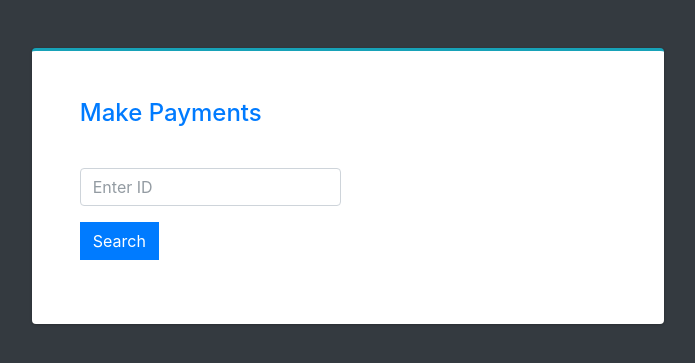
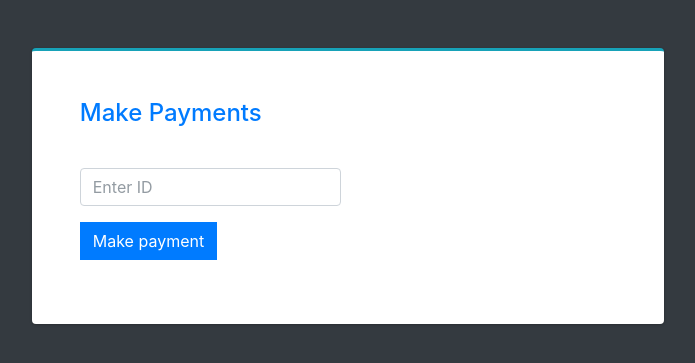
Before and after one commit to kerenIy/traffic-offense-system-oss, a PHP site: page /charity/make-payment.php in a window 1280 px wide. Shown: the top 363 px of the page, without its empty margins (292-987 px from the left). Run offline with PHP 8.4, Linux system fonts and the light colour scheme; data comes from the database, SQL or seed files in the repository; some libraries are stand-ins or nearby versions.

Commit message:
fix changed button label

```diff
--- a/make-payment.php
+++ b/make-payment.php
@@ -47,7 +47,7 @@
         </div>
       </div>
       <div class="form-group">
-        <button class="btn btn-flat btn-primary" form="make-payment-form">Search</button>
+        <button class="btn btn-flat btn-primary" form="make-payment-form">Make payment</button>
       </div>
     </form>
   </div>
```
